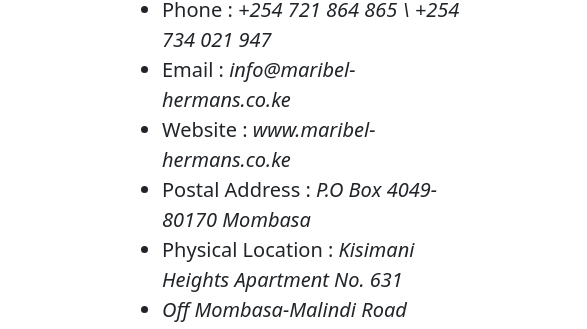
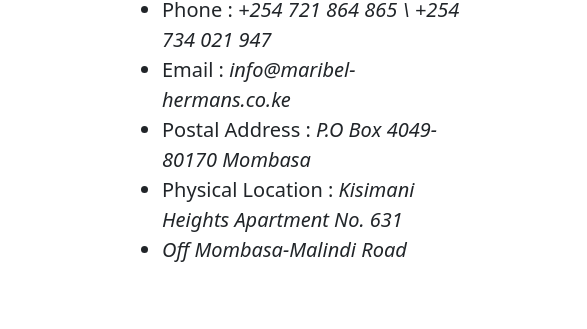
Before and after one commit to isaacwambu/changes, a plain HTML site: page contact.html in a window 1280 px wide. Shown: the part 344-673 px from the top of the page, 0-587 px from the left. Drawn offline with nearby package versions, Linux system fonts and the light colour scheme.

Commit message:
remove website infor on the contact page list

```diff
--- a/contact.html
+++ b/contact.html
@@ -52,7 +52,6 @@
                 <ul>
                     <li>Phone : <em>+254 721 864 865 \ +254 734 021 947</em></li>
                     <li>Email : <em>info@maribel-hermans.co.ke</em></li>
-                    <li>Website : <em>www.maribel-hermans.co.ke</em></li>
                     <li>Postal Address : <em>P.O Box 4049-80170 Mombasa</em></li>
                     <li>Physical Location : <em>Kisimani Heights Apartment No. 631</em></li>
                     <li><em>Off Mombasa-Malindi Road</em></li>
```
Also changed, not shown: index.html (+1 -0 lines).
